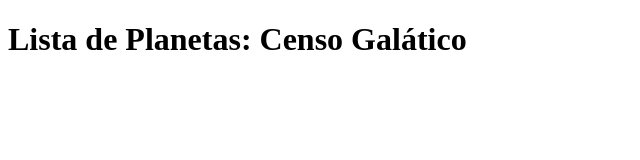
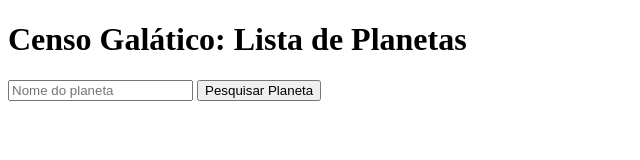
Before and after one commit to Guga15gu/censo-galatico, a plain HTML site: page index.html in a window 1280 px wide. Shown: the whole page, without its empty margins (0-640 px from the left). Drawn offline with Linux system fonts and the light colour scheme; no server answers.

Commit message:
tarefa 4:  criar input text que busca planeta

```diff
--- a/index.html
+++ b/index.html
@@ -7,7 +7,10 @@
 </head>
 <body>
     <div>
-        <h1> Lista de Planetas: Censo Galático </h1>
+        <h1>Censo Galático: Lista de Planetas </h1>
+
+        <input type="text" id="search_input" placeholder="Nome do planeta">
+        <button onclick="searchPlanet()">Pesquisar Planeta</button>
     </div>
 
     <div id="planet_buttons"></div>
--- a/script.js
+++ b/script.js
@@ -1,5 +1,30 @@
 let planet_buttons = document.getElementById('planet_buttons');
 printPlanets();
+
+async function searchPlanet(){
+    let search_input = document.getElementById('search_input');
+    let search_planet_name = search_input.value;
+
+    let planet_response = await fetch(`https://swapi.dev/api/planets/?search=${encodeURIComponent(search_planet_name)}`);
+    let planet = await planet_response.json();
+
+    if (planet.count === 0) {
+        let planet_details_div = document.getElementById('planet_details');
+        planet_details_div.innerHTML = "<div>Planeta não encontrado</div>";
+    }
+    else {
+        let planet_data = planet.results[0];
+
+        await getPlanetDetails(planet_data.name);
+
+        let planet_found_div = document.createElement('div');
+        planet_found_div.textContent = 'Planeta Encontrado';
+
+        let planet_details_div = document.getElementById('planet_details');
+        planet_details_div.prepend(planet_found_div);
+    }
+
+}
 
 async function printPlanets(){
 
```
